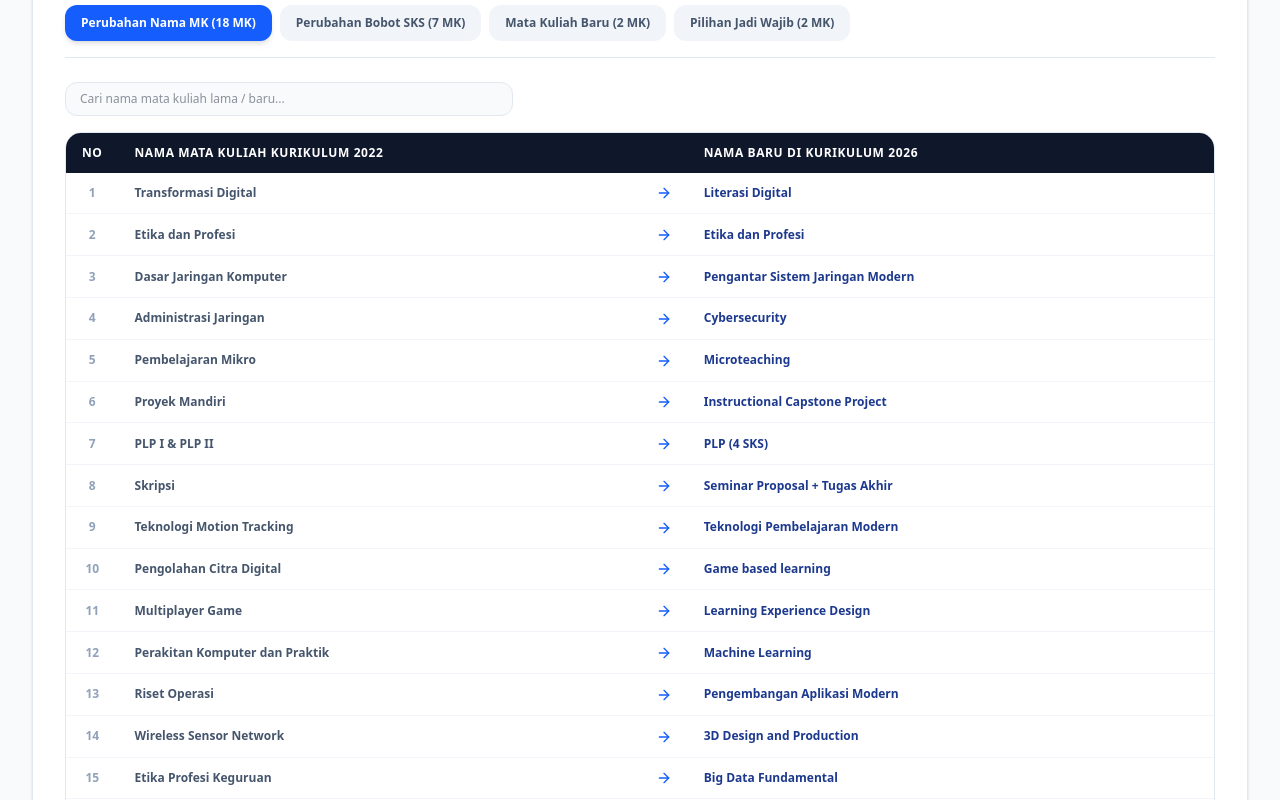
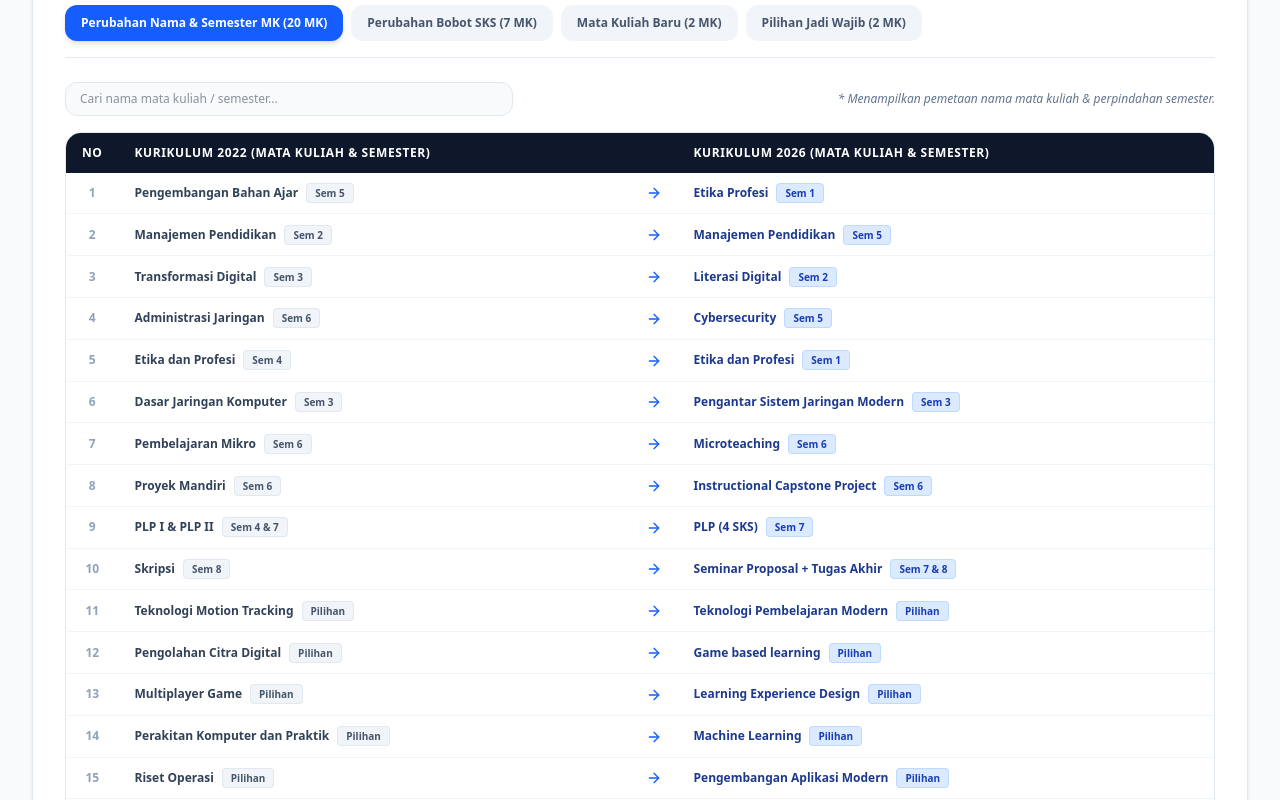
Before and after one commit to arifsetwn/ptikonversikurikulum, a React (Vite) app: page / in a window 1280 px wide. Shown: the part 6580-7380 px from the top of the page. Built offline with nearby package versions, Linux system fonts and the light colour scheme.

Commit message:
feat: add semester information for course name changes on landing page

```diff
--- a/src/components/PerubahanKurikulumSection.tsx
+++ b/src/components/PerubahanKurikulumSection.tsx
@@ -9,7 +9,12 @@ export const PerubahanKurikulumSection: React.FC = () => {
   const filteredNameChanges = COURSE_NAME_CHANGES.filter(item => {
     if (!searchName.trim()) return true;
     const q = searchName.toLowerCase();
-    return item.oldName.toLowerCase().includes(q) || item.newName.toLowerCase().includes(q);
+    return (
+      item.oldName.toLowerCase().includes(q) ||
+      item.newName.toLowerCase().includes(q) ||
+      (item.oldSem && item.oldSem.toLowerCase().includes(q)) ||
+      (item.newSem && item.newSem.toLowerCase().includes(q))
+    );
   });
 
   return (
@@ -63,27 +68,30 @@ export const PerubahanKurikulumSection: React.FC = () => {
           <div className="flex flex-wrap items-center gap-2 border-b border-slate-200 pb-4 mb-6">
             <button
               onClick={() => setActiveTab('nama')}
-              className={`px-4 py-2.5 rounded-xl text-xs font-bold transition-all cursor-pointer ${activeTab === 'nama'
+              className={`px-4 py-2.5 rounded-xl text-xs font-bold transition-all cursor-pointer ${
+                activeTab === 'nama'
                   ? 'bg-blue-600 text-white shadow-md'
                   : 'bg-slate-100 text-slate-600 hover:bg-slate-200'
               }`}
             >
-              Perubahan Nama MK (18 MK)
+              Perubahan Nama & Semester MK ({COURSE_NAME_CHANGES.length} MK)
             </button>
 
             <button
               onClick={() => setActiveTab('sks')}
-              className={`px-4 py-2.5 rounded-xl text-xs font-bold transition-all cursor-pointer ${activeTab === 'sks'
+              className={`px-4 py-2.5 rounded-xl text-xs font-bold transition-all cursor-pointer ${
+                activeTab === 'sks'
                   ? 'bg-blue-600 text-white shadow-md'
                   : 'bg-slate-100 text-slate-600 hover:bg-slate-200'
               }`}
             >
-              Perubahan Bobot SKS (7 MK)
+              Perubahan Bobot SKS ({SKS_CHANGES.length} MK)
             </button>
 
             <button
               onClick={() => setActiveTab('baru')}
-              className={`px-4 py-2.5 rounded-xl text-xs font-bold transition-all cursor-pointer ${activeTab === 'baru'
+              className={`px-4 py-2.5 rounded-xl text-xs font-bold transition-all cursor-pointer ${
+                activeTab === 'baru'
                   ? 'bg-blue-600 text-white shadow-md'
                   : 'bg-slate-100 text-slate-600 hover:bg-slate-200'
               }`}
@@ -93,7 +101,8 @@ export const PerubahanKurikulumSection: React.FC = () => {
 
             <button
               onClick={() => setActiveTab('wajib')}
-              className={`px-4 py-2.5 rounded-xl text-xs font-bold transition-all cursor-pointer ${activeTab === 'wajib'
+              className={`px-4 py-2.5 rounded-xl text-xs font-bold transition-all cursor-pointer ${
+                activeTab === 'wajib'
                   ? 'bg-blue-600 text-white shadow-md'
                   : 'bg-slate-100 text-slate-600 hover:bg-slate-200'
               }`}
@@ -102,17 +111,20 @@ export const PerubahanKurikulumSection: React.FC = () => {
             </button>
           </div>
 
-          {/* TAB 1: PERUBAHAN NAMA MK */}
+          {/* TAB 1: PERUBAHAN NAMA & SEMESTER MK */}
           {activeTab === 'nama' && (
             <div>
-              <div className="mb-4">
+              <div className="mb-4 flex flex-col sm:flex-row sm:items-center sm:justify-between gap-3">
                 <input
                   type="text"
-                  placeholder="Cari nama mata kuliah lama / baru..."
+                  placeholder="Cari nama mata kuliah / semester..."
                   value={searchName}
                   onChange={e => setSearchName(e.target.value)}
                   className="w-full max-w-md px-3.5 py-2 bg-slate-50 border border-slate-200 rounded-xl text-xs focus:outline-none focus:ring-2 focus:ring-blue-500"
                 />
+                <span className="text-xs text-slate-500 italic">
+                  * Menampilkan pemetaan nama mata kuliah & perpindahan semester.
+                </span>
               </div>
 
               <div className="overflow-x-auto border border-slate-200 rounded-2xl">
@@ -120,20 +132,34 @@ export const PerubahanKurikulumSection: React.FC = () => {
                   <thead className="bg-slate-900 text-white font-bold uppercase tracking-wider">
                     <tr>
                       <th className="py-3 px-4 w-12 text-center">No</th>
-                      <th className="py-3 px-4">Nama Mata Kuliah Kurikulum 2022</th>
+                      <th className="py-3 px-4">Kurikulum 2022 (Mata Kuliah & Semester)</th>
                       <th className="py-3 px-4 w-10 text-center"></th>
-                      <th className="py-3 px-4">Nama Baru di Kurikulum 2026</th>
+                      <th className="py-3 px-4">Kurikulum 2026 (Mata Kuliah & Semester)</th>
                     </tr>
                   </thead>
                   <tbody className="divide-y divide-slate-100 font-medium">
                     {filteredNameChanges.map((item, idx) => (
                       <tr key={idx} className="hover:bg-slate-50 transition-colors">
                         <td className="py-3 px-4 text-center font-bold text-slate-400">{idx + 1}</td>
-                        <td className="py-3 px-4 text-slate-600 font-bold">{item.oldName}</td>
+                        <td className="py-3 px-4 text-slate-700 font-bold">
+                          <span>{item.oldName}</span>
+                          {item.oldSem && (
+                            <span className="ml-2 px-2 py-0.5 bg-slate-100 text-slate-600 rounded text-[10px] font-extrabold border border-slate-200">
+                              {item.oldSem}
+                            </span>
+                          )}
+                        </td>
                         <td className="py-3 px-4 text-center">
                           <ArrowRight className="w-4 h-4 text-blue-600 inline-block" />
                         </td>
-                        <td className="py-3 px-4 font-bold text-blue-900">{item.newName}</td>
+                        <td className="py-3 px-4 font-bold text-blue-900">
+                          <span>{item.newName}</span>
+                          {item.newSem && (
+                            <span className="ml-2 px-2 py-0.5 bg-blue-100 text-blue-800 rounded text-[10px] font-extrabold border border-blue-200">
+                              {item.newSem}
+                            </span>
+                          )}
+                        </td>
                       </tr>
                     ))}
                   </tbody>
@@ -176,7 +202,7 @@ export const PerubahanKurikulumSection: React.FC = () => {
 
           {/* TAB 3: MATA KULIAH BARU */}
           {activeTab === 'baru' && (
-            <div className="grid grid-cols-1 md:grid-cols-3 gap-4">
+            <div className="grid grid-cols-1 md:grid-cols-2 gap-4">
               <div className="p-5 rounded-2xl bg-indigo-50 border border-indigo-200">
                 <span className="px-2.5 py-0.5 rounded text-[10px] font-extrabold bg-indigo-200 text-indigo-900 uppercase">
                   Semester 7 • 2 SKS
@@ -196,8 +222,6 @@ export const PerubahanKurikulumSection: React.FC = () => {
                   Pecahan tahap ujian proposal Skripsi agar mahasiswa fokus menyelesaikan tahapan riset ilmiah secara terstruktur.
                 </p>
               </div>
-
-
             </div>
           )}
 
--- a/src/data/landingData.ts
+++ b/src/data/landingData.ts
@@ -42,7 +42,9 @@ export interface GeneralChangeItem {
 
 export interface CourseNameChangeItem {
   oldName: string;
+  oldSem?: string;
   newName: string;
+  newSem?: string;
   note?: string;
 }
 
@@ -295,26 +297,28 @@ export const GENERAL_CHANGES: GeneralChangeItem[] = [
   }
 ];
 
-// PERUBAHAN NAMA MK (18 Pemetaan)
+// PERUBAHAN NAMA & SEMESTER MATA KULIAH
 export const COURSE_NAME_CHANGES: CourseNameChangeItem[] = [
-  { oldName: 'Transformasi Digital', newName: 'Literasi Digital' },
-  { oldName: 'Etika dan Profesi', newName: 'Etika dan Profesi' },
-  { oldName: 'Dasar Jaringan Komputer', newName: 'Pengantar Sistem Jaringan Modern' },
-  { oldName: 'Administrasi Jaringan', newName: 'Cybersecurity' },
-  { oldName: 'Pembelajaran Mikro', newName: 'Microteaching' },
-  { oldName: 'Proyek Mandiri', newName: 'Instructional Capstone Project' },
-  { oldName: 'PLP I & PLP II', newName: 'PLP (4 SKS)' },
-  { oldName: 'Skripsi', newName: 'Seminar Proposal + Tugas Akhir' },
-  { oldName: 'Teknologi Motion Tracking', newName: 'Teknologi Pembelajaran Modern' },
-  { oldName: 'Pengolahan Citra Digital', newName: 'Game based learning' },
-  { oldName: 'Multiplayer Game', newName: 'Learning Experience Design' },
-  { oldName: 'Perakitan Komputer dan Praktik', newName: 'Machine Learning' },
-  { oldName: 'Riset Operasi', newName: 'Pengembangan Aplikasi Modern' },
-  { oldName: 'Wireless Sensor Network', newName: '3D Design and Production' },
-  { oldName: 'Etika Profesi Keguruan', newName: 'Big Data Fundamental' },
-  { oldName: 'Perkembangan Peserta Didik', newName: 'Pemberdayaan Masyarakat' },
-  { oldName: 'Pembelajaran Tematik', newName: 'Media Komunikasi, Informasi dan Edukasi' },
-  { oldName: 'Aplikasi Mixed Reality', newName: 'Aplikasi Mixed Reality' }
+  { oldName: 'Pengembangan Bahan Ajar', oldSem: 'Sem 5', newName: 'Etika Profesi', newSem: 'Sem 1' },
+  { oldName: 'Manajemen Pendidikan', oldSem: 'Sem 2', newName: 'Manajemen Pendidikan', newSem: 'Sem 5' },
+  { oldName: 'Transformasi Digital', oldSem: 'Sem 3', newName: 'Literasi Digital', newSem: 'Sem 2' },
+  { oldName: 'Administrasi Jaringan', oldSem: 'Sem 6', newName: 'Cybersecurity', newSem: 'Sem 5' },
+  { oldName: 'Etika dan Profesi', oldSem: 'Sem 4', newName: 'Etika dan Profesi', newSem: 'Sem 1' },
+  { oldName: 'Dasar Jaringan Komputer', oldSem: 'Sem 3', newName: 'Pengantar Sistem Jaringan Modern', newSem: 'Sem 3' },
+  { oldName: 'Pembelajaran Mikro', oldSem: 'Sem 6', newName: 'Microteaching', newSem: 'Sem 6' },
+  { oldName: 'Proyek Mandiri', oldSem: 'Sem 6', newName: 'Instructional Capstone Project', newSem: 'Sem 6' },
+  { oldName: 'PLP I & PLP II', oldSem: 'Sem 4 & 7', newName: 'PLP (4 SKS)', newSem: 'Sem 7' },
+  { oldName: 'Skripsi', oldSem: 'Sem 8', newName: 'Seminar Proposal + Tugas Akhir', newSem: 'Sem 7 & 8' },
+  { oldName: 'Teknologi Motion Tracking', oldSem: 'Pilihan', newName: 'Teknologi Pembelajaran Modern', newSem: 'Pilihan' },
+  { oldName: 'Pengolahan Citra Digital', oldSem: 'Pilihan', newName: 'Game based learning', newSem: 'Pilihan' },
+  { oldName: 'Multiplayer Game', oldSem: 'Pilihan', newName: 'Learning Experience Design', newSem: 'Pilihan' },
+  { oldName: 'Perakitan Komputer dan Praktik', oldSem: 'Pilihan', newName: 'Machine Learning', newSem: 'Pilihan' },
+  { oldName: 'Riset Operasi', oldSem: 'Pilihan', newName: 'Pengembangan Aplikasi Modern', newSem: 'Pilihan' },
+  { oldName: 'Wireless Sensor Network', oldSem: 'Pilihan', newName: '3D Design and Production', newSem: 'Pilihan' },
+  { oldName: 'Etika Profesi Keguruan', oldSem: 'Sem 6', newName: 'Big Data Fundamental', newSem: 'Pilihan' },
+  { oldName: 'Perkembangan Peserta Didik', oldSem: 'Sem 6', newName: 'Pemberdayaan Masyarakat', newSem: 'Pilihan' },
+  { oldName: 'Pembelajaran Tematik', oldSem: 'Pilihan', newName: 'Media Komunikasi, Informasi dan Edukasi', newSem: 'Pilihan' },
+  { oldName: 'Aplikasi Mixed Reality', oldSem: 'Pilihan', newName: 'Aplikasi Mixed Reality', newSem: 'Pilihan' }
 ];
 
 // PERUBAHAN BOBOT SKS
--- a/src/utils/sampleData.ts
+++ b/src/utils/sampleData.ts
@@ -15,7 +15,6 @@ export const SAMPLE_STUDENT_COURSES: StudentInputCourse[] = [
   { id: 'sample-7', nama: 'Praktikum Algoritma dan Pemrograman', sks: 1, nilai: 'A' },
   { id: 'sample-8', nama: 'Kalkulus', sks: 3, nilai: 'C' },
   { id: 'sample-9', nama: 'Aljabar Linier', sks: 3, nilai: 'B' },
-  { id: 'sample-10', nama: 'Etika dan Profesi', sks: 2, nilai: 'A' },
   { id: 'sample-11', nama: 'Struktur Diskret', sks: 2, nilai: 'A/B' },
   { id: 'sample-12', nama: 'Pemrograman Web', sks: 3, nilai: 'A' },
   { id: 'sample-13', nama: 'Praktikum Pemrograman Web', sks: 1, nilai: 'A' },
```
Lines whose indentation alone changed are shown as unchanged.
